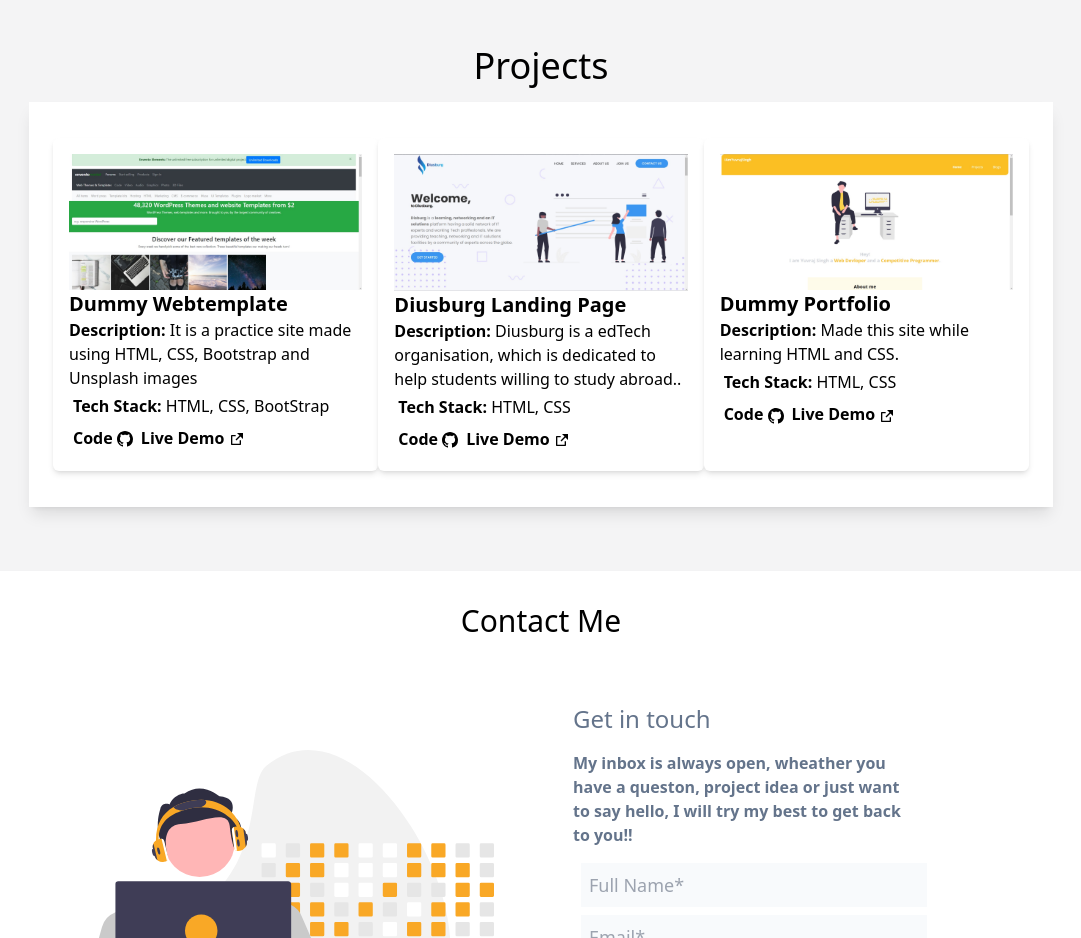
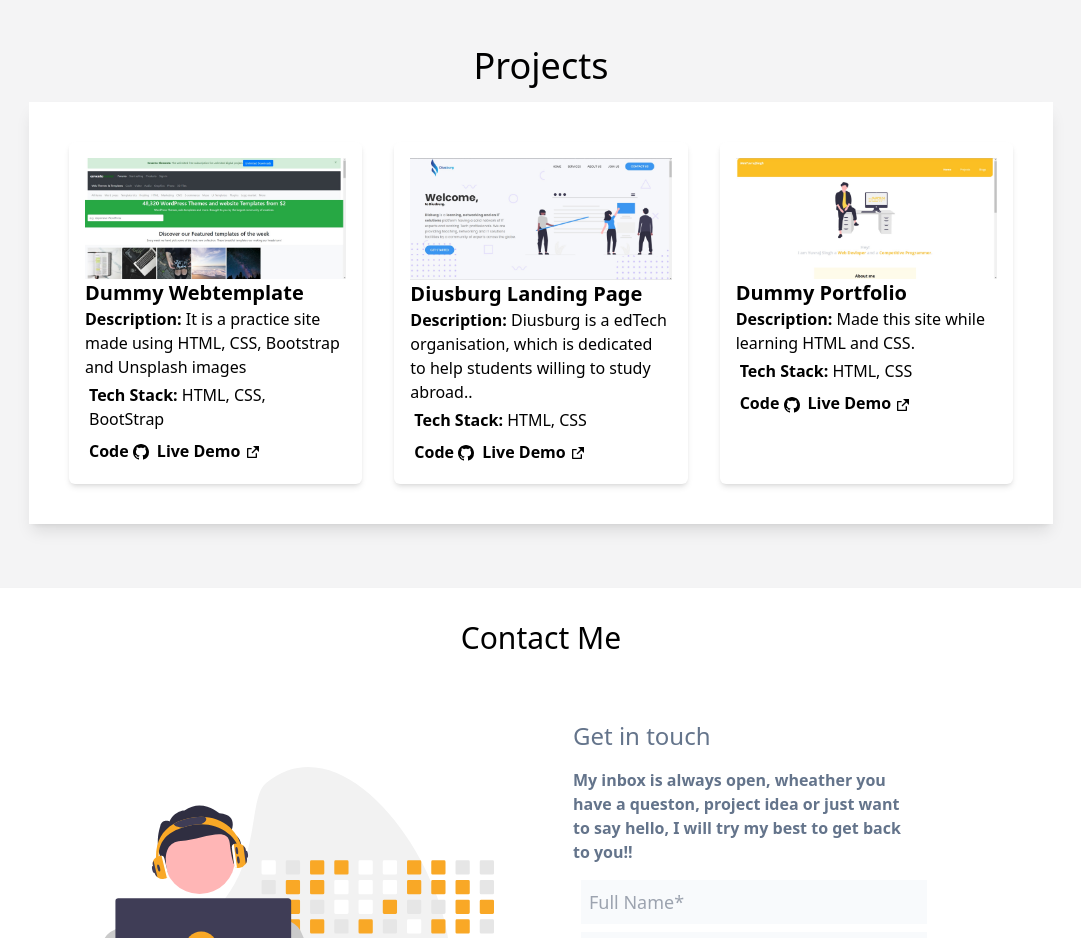
Before and after one commit to Yuvraj883/Yuvis-Portfolio, a React (Create React App) app: page / in a window 1280 px wide. Shown: the part 1680-2618 px from the top of the page, without its empty margins (99-1180 px from the left). Built offline with nearby package versions, Linux system fonts and the light colour scheme.

Commit message:
Updated SliderCard.jsx

```diff
--- a/src/Components/SliderCard.jsx
+++ b/src/Components/SliderCard.jsx
@@ -5,7 +5,7 @@ function SliderCard(props) {
 
     return (
         <>
-            <div className="md:flex hidden flex-col w-2/3 mx-auto m-3 shadow-md rounded-md p-4 bg-white">
+            <div className="md:flex hidden flex-col w-2/3 m-4 shadow-md rounded-md p-4 bg-white">
                 <img src={props?.props?.coverImg} alt="Project Cover Img"
                     className="h-auto w-auto" />
                 <h1 className='font-semibold text-xl'>{props?.props?.title}</h1>
@@ -27,8 +27,8 @@ function SliderCard(props) {
                 </div>
 
             </div>
-
-            <div className="md:hidden flex flex-col w-[50%] m-2 shadow-md rounded-md p-2 bg-white">
+ {/* Mobile view */}
+            <div className="md:hidden m-auto flex flex-col w-[90%]  shadow-md rounded-md p-2 bg-white">
                 <img src={props?.props?.coverImg} alt="Project Name"
                     className="h-48 w-auto" />
                 <h1 className='font-semibold text-xl'>{props.props.title}</h1>
```
